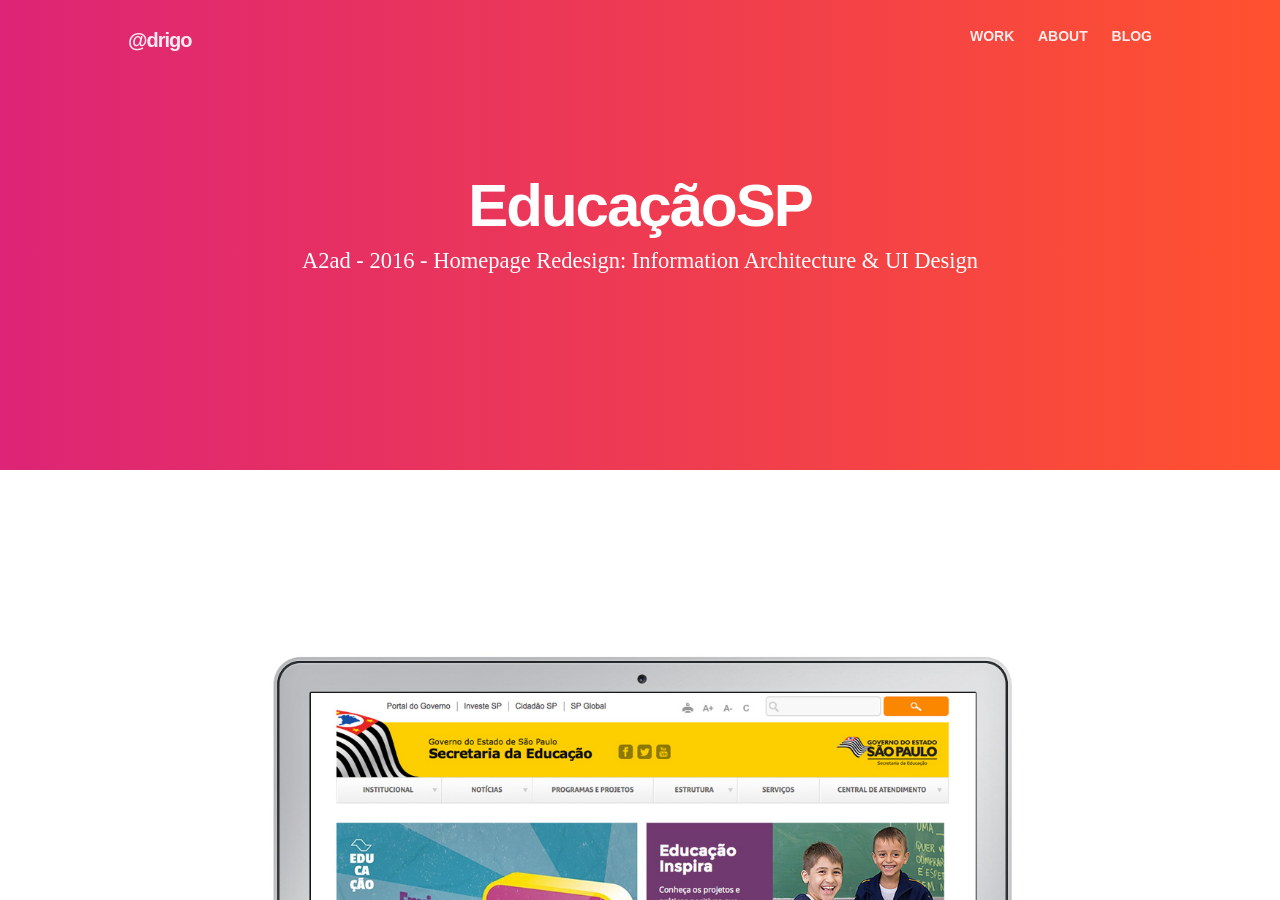
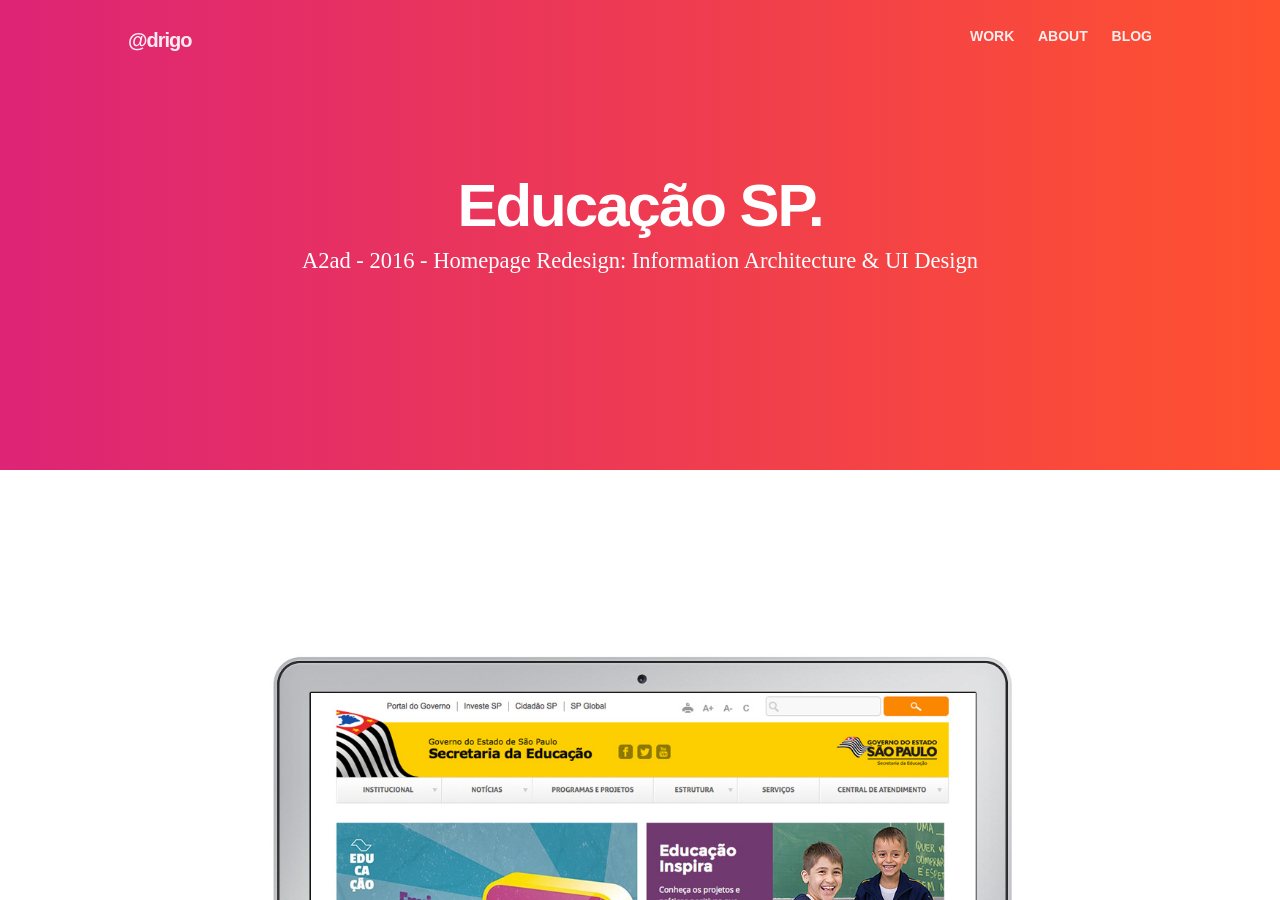
Before and after one commit to drigoteixeira/drigoteixeira.github.io, a Jekyll site: the page built from work/educacao/index.html, in a window 1280 px wide and 900 px high. Built offline with Jekyll 4.4.1, drawn with Linux system fonts in a browser that asks for light colours; nearby versions of some CDN libraries.

Commit message:
Update some project name

```diff
--- a/work/desenvolvesp/index.html
+++ b/work/desenvolvesp/index.html
@@ -7,7 +7,7 @@
     <div class="container">
         <div class="row">
             <div class="twelve columns jumbo">
-                <h1 class="heading">Desenvolve SP</h1>
+                <h1 class="heading">Desenvolve SP.</h1>
                 <p>A2ad - 2015 - Redesign / Information Architecture and Visual Design. </p>
             </div>
         </div>
--- a/work/educacao/index.html
+++ b/work/educacao/index.html
@@ -7,7 +7,7 @@
     <div class="container">
         <div class="row">
             <div class="twelve columns jumbo">
-                <h1 class="heading">EducaçãoSP</h1>
+                <h1 class="heading">Educação SP.</h1>
                 <p>A2ad - 2016 - Homepage Redesign: Information Architecture &amp; UI Design </p>
             </div>
         </div>
--- a/work/fhox/index.html
+++ b/work/fhox/index.html
@@ -7,7 +7,7 @@
     <div class="container">
         <div class="row">
             <div class="twelve columns jumbo">
-                <h1 class="heading">{{page.title}}</h1>
+                <h1 class="heading">{{page.title}}.</h1>
                 <p>A2ad - 2016 - UI, Visual Design and SEO</p>
             </div>
         </div>
--- a/work/index.html
+++ b/work/index.html
@@ -7,7 +7,7 @@
     <div class="container">
         <div class="row">
             <div class="twelve columns jumbo">
-                <h1 class="heading">Selected Work</h1>
+                <h1 class="heading">Selected Work.</h1>
             </div>
         </div>
 	</div>
```
